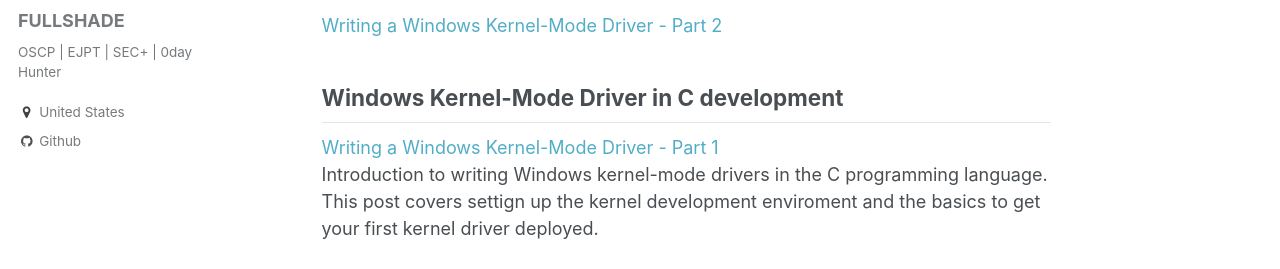
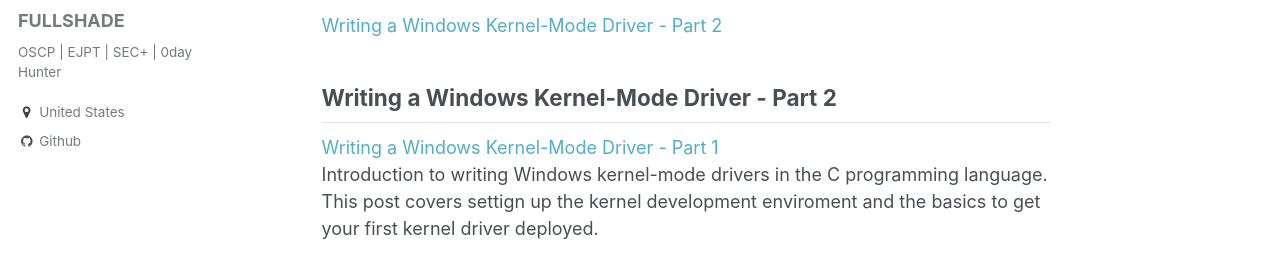
Before and after one commit to asdyxcyxc/FULLSHADE.github.io, a Jekyll site: the page built from _pages/posts.md, in a window 1280 px wide and 900 px high. Shown: the part 347-616 px from the top of the window. Built offline with Jekyll 4.4.1, drawn with Linux system fonts in a browser that asks for light colours.

Commit message:
Update 2020-02-28-kernel-driver2.md

```diff
--- a/_posts/2020-02-28-kernel-driver2.md
+++ b/_posts/2020-02-28-kernel-driver2.md
@@ -5,7 +5,7 @@ date: 2020-02-28
 categories: windows kernel driver
 ---
 
-## Windows Kernel-Mode Driver in C development
+## Writing a Windows Kernel-Mode Driver - Part 2
 
 ----
 
```
